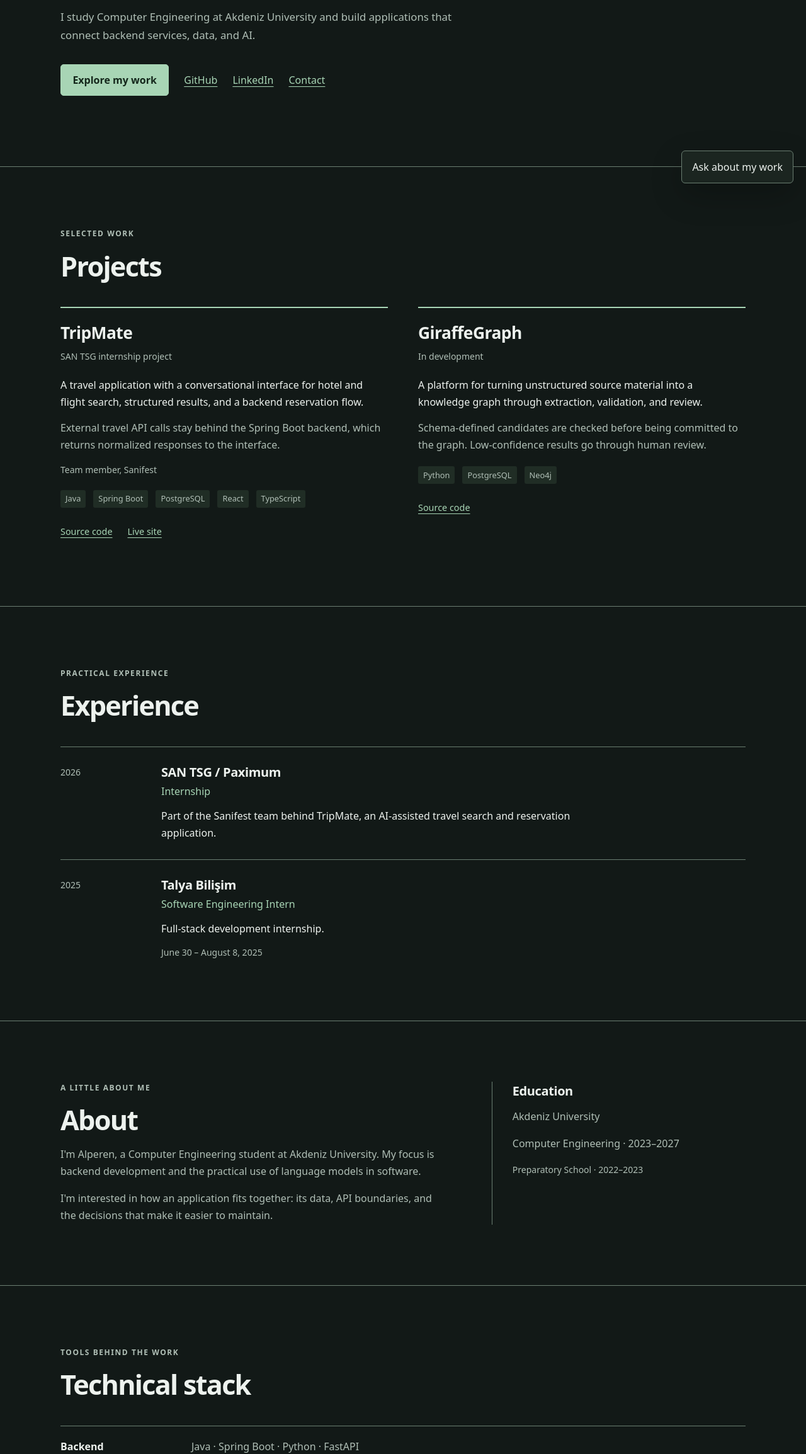
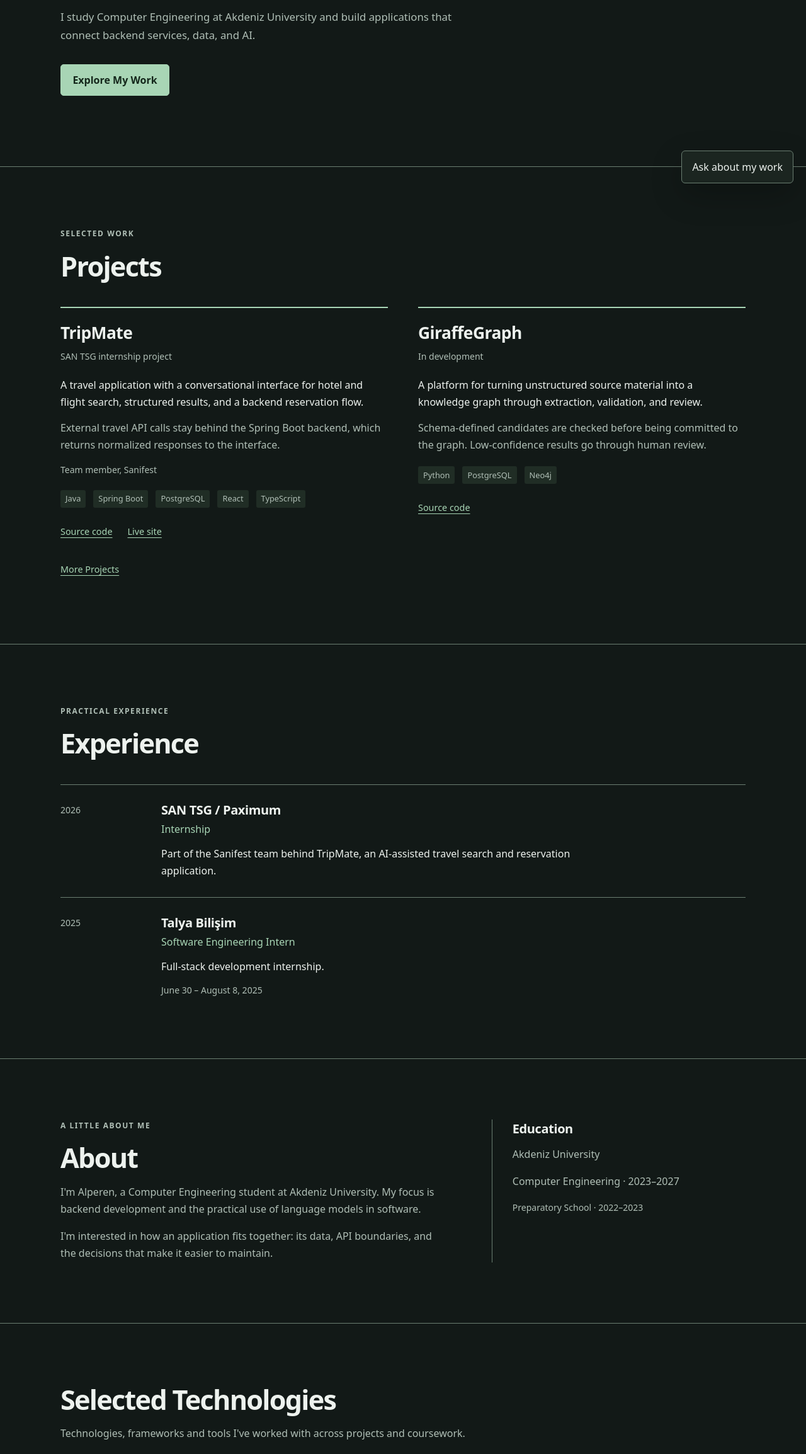
Before and after one commit to ulukayalperen7/.com, a plain HTML site: page index.html in a window 1280 px wide. Shown: the part 489-2797 px from the top of the page at 63% size. Drawn offline with nearby package versions, Linux system fonts and the light colour scheme.

Commit message:
refactor(frontend): refine portfolio links and technology framing

```diff
--- a/css/style.css
+++ b/css/style.css
@@ -36,9 +36,10 @@ button:disabled { cursor: not-allowed; }
 .container, .nav-container { width: min(var(--content-width), calc(100% - 4rem)); margin-inline: auto; }
 .section { padding-block: clamp(3.5rem, 8vw, 6rem); border-top: 1px solid var(--border); }
 .section-heading { margin-bottom: 2.5rem; }
+.section-description { max-width: 42rem; margin-top: 1rem; color: var(--muted); }
 .eyebrow { color: var(--muted); font-size: 0.75rem; font-weight: 600; letter-spacing: 0.13em; text-transform: uppercase; margin-bottom: 1rem; }
 .entry-meta, .entry-year { color: var(--muted); font-size: 0.875rem; }
-.text-link, .entry-links a { display: inline-flex; min-height: 44px; align-items: center; }
+.entry-links a { display: inline-flex; min-height: 44px; align-items: center; }
 .cta-button, .submit-btn { display: inline-flex; justify-content: center; align-items: center; min-height: 46px; padding: 0.65rem 1.15rem; border: 1px solid var(--accent); border-radius: 5px; background: var(--accent); color: var(--accent-ink); font-weight: 600; text-decoration: none; }
 .cta-button:hover, .submit-btn:hover { text-decoration: underline; text-underline-offset: 0.25em; }
 
@@ -92,6 +93,7 @@ button:disabled { cursor: not-allowed; }
 .stack-list > div { display: grid; grid-template-columns: 11rem minmax(0, 1fr); gap: 2rem; padding-block: 1.2rem; border-top: 1px solid var(--border); }
 .stack-list dt { font-weight: 600; }
 .stack-list dd { color: var(--muted); }
+.stack-list dd p + p { margin-top: 0.35rem; }
 
 /* Contact */
 .contact-content { display: grid; grid-template-columns: minmax(0, 1fr) minmax(0, 1fr); gap: 5rem; }
--- a/index.html
+++ b/index.html
@@ -60,10 +60,7 @@
                 <p class="hero-subtitle" data-i18n="hero.focus">Backend &amp; AI Systems</p>
                 <p class="hero-intro" data-i18n="hero.intro">I study Computer Engineering at Akdeniz University and build applications that connect backend services, data, and AI.</p>
                 <div class="hero-buttons">
-                    <a href="#projects" class="cta-button" data-i18n="hero.projects">Explore my work</a>
-                    <a href="https://github.com/ulukayalperen7" class="text-link" target="_blank" rel="noopener noreferrer">GitHub</a>
-                    <a href="https://www.linkedin.com/in/alperenulukaya/" class="text-link" target="_blank" rel="noopener noreferrer">LinkedIn</a>
-                    <a href="#contact" class="text-link" data-i18n="nav.contact">Contact</a>
+                    <a href="#projects" class="cta-button" data-i18n="hero.projects">Explore My Work</a>
                 </div>
             </div>
         </section>
@@ -88,6 +85,7 @@
                         <div class="entry-links"><a href="https://github.com/GiraffeGraph/giraffegraph-core" target="_blank" rel="noopener noreferrer" data-i18n="projects.source">Source code</a></div>
                     </article>
                 </div>
+                <p class="entry-links"><a href="https://github.com/ulukayalperen7" target="_blank" rel="noopener noreferrer" data-i18n="projects.more">More Projects</a></p>
             </div>
         </section>
 
@@ -116,12 +114,21 @@
 
         <section class="section" id="skills" aria-labelledby="skills-title">
             <div class="container">
-                <div class="section-heading"><p class="eyebrow" data-i18n="skills.label">Tools behind the work</p><h2 id="skills-title" data-i18n="skills.title">Technical stack</h2></div>
+                <div class="section-heading">
+                    <h2 id="skills-title" data-i18n="skills.title">Selected Technologies</h2>
+                    <p class="section-description" data-i18n="skills.description">Technologies, frameworks and tools I've worked with across projects and coursework.</p>
+                </div>
                 <dl class="stack-list">
                     <div><dt data-i18n="skills.backend">Backend</dt><dd>Java · Spring Boot · Python · FastAPI</dd></div>
                     <div><dt data-i18n="skills.data">Data</dt><dd>PostgreSQL · SQL · Neo4j</dd></div>
+                    <div>
+                        <dt data-i18n="skills.ai">AI &amp; NLP</dt>
+                        <dd>
+                            <p data-i18n="skills.aiAreas">LLM Integration · NLP · Prompt Engineering · Gemini API</p>
+                            <p class="entry-meta">LangGraph · CrewAI · AutoGen · ...</p>
+                        </dd>
+                    </div>
                     <div><dt data-i18n="skills.frontend">Frontend</dt><dd>JavaScript · TypeScript · React · Angular</dd></div>
-                    <div><dt data-i18n="skills.ai">AI integration</dt><dd data-i18n="skills.aiTools">Gemini · LLM APIs · Prompt design</dd></div>
                 </dl>
             </div>
         </section>
@@ -190,8 +197,6 @@
                     </a>
                     <a href="https://www.linkedin.com/in/alperenulukaya/" target="_blank" rel="noopener noreferrer" aria-label="LinkedIn"> LinkedIn
                     </a>
-                    <a href="mailto:alperenulukaya07@gmail.com"> <span data-i18n="form.email">Email</span>
-                    </a>
                 </div>
             </div>
             <div class="footer-bottom">
--- a/js/i18n.js
+++ b/js/i18n.js
@@ -14,7 +14,7 @@ export function initI18n() {
         'hero.discipline': "Bilgisayar Mühendisliği",
         'hero.focus': "Backend ve Yapay Zeka Sistemleri",
         'hero.intro': "Akdeniz Üniversitesi'nde Bilgisayar Mühendisliği okuyorum. Backend servislerini, veriyi ve yapay zekayı bir araya getiren uygulamalar geliştiriyorum.",
-        'hero.projects': "Projelerimi inceleyin",
+        'hero.projects': "Çalışmalarımı keşfedin",
         'projects.label': "Seçilmiş çalışmalar",
         'projects.title': "Projeler",
         'projects.tripmate.context': "SAN TSG staj projesi",
@@ -26,6 +26,7 @@ export function initI18n() {
         'projects.giraffe.engineering': "Şemaya göre oluşturulan adaylar grafiğe kaydedilmeden önce doğrulanır. Düşük güvenli sonuçlar insan incelemesinden geçer.",
         'projects.source': "Kaynak kodu",
         'projects.live': "Siteyi ziyaret et",
+        'projects.more': "Diğer Projeler",
         'about.label': "Kısaca ben",
         'about.title': "Hakkımda",
         'about.intro': "Ben Alperen, Akdeniz Üniversitesi'nde Bilgisayar Mühendisliği öğrencisiyim. Backend geliştirmeye ve dil modellerinin yazılımda pratik kullanımına odaklanıyorum.",
@@ -35,13 +36,13 @@ export function initI18n() {
         'experience.label': "Uygulama deneyimi",
         'experience.san.role': "Staj",
         'experience.san.summary': "Yapay zeka destekli seyahat arama ve rezervasyon uygulaması TripMate'i geliştiren Sanifest ekibinin bir parçası.",
-        'skills.label': "Çalışmalarda kullanılan araçlar",
-        'skills.title': "Teknik araçlar",
+        'skills.title': "Seçilmiş Teknolojiler",
+        'skills.description': "Projelerde ve ders çalışmalarında kullandığım teknolojiler, yazılım çatıları ve araçlar.",
         'skills.backend': "Backend",
         'skills.data': "Veri",
         'skills.frontend': "Frontend",
-        'skills.ai': "Yapay zeka entegrasyonu",
-        'skills.aiTools': "Gemini · LLM API'leri · Prompt tasarımı",
+        'skills.ai': "Yapay Zeka ve NLP",
+        'skills.aiAreas': "LLM Entegrasyonu · NLP · Prompt Mühendisliği · Gemini API",
         'contact.title': "Bana Ulaşın",
         'contact.subtitle': "Bağlantı Kuralım",
         'contact.text': "Yeni fırsatları ve yenilikçi projeleri tartışmaya her zaman açığım.",
```
Also changed, not shown: 1 other file.
